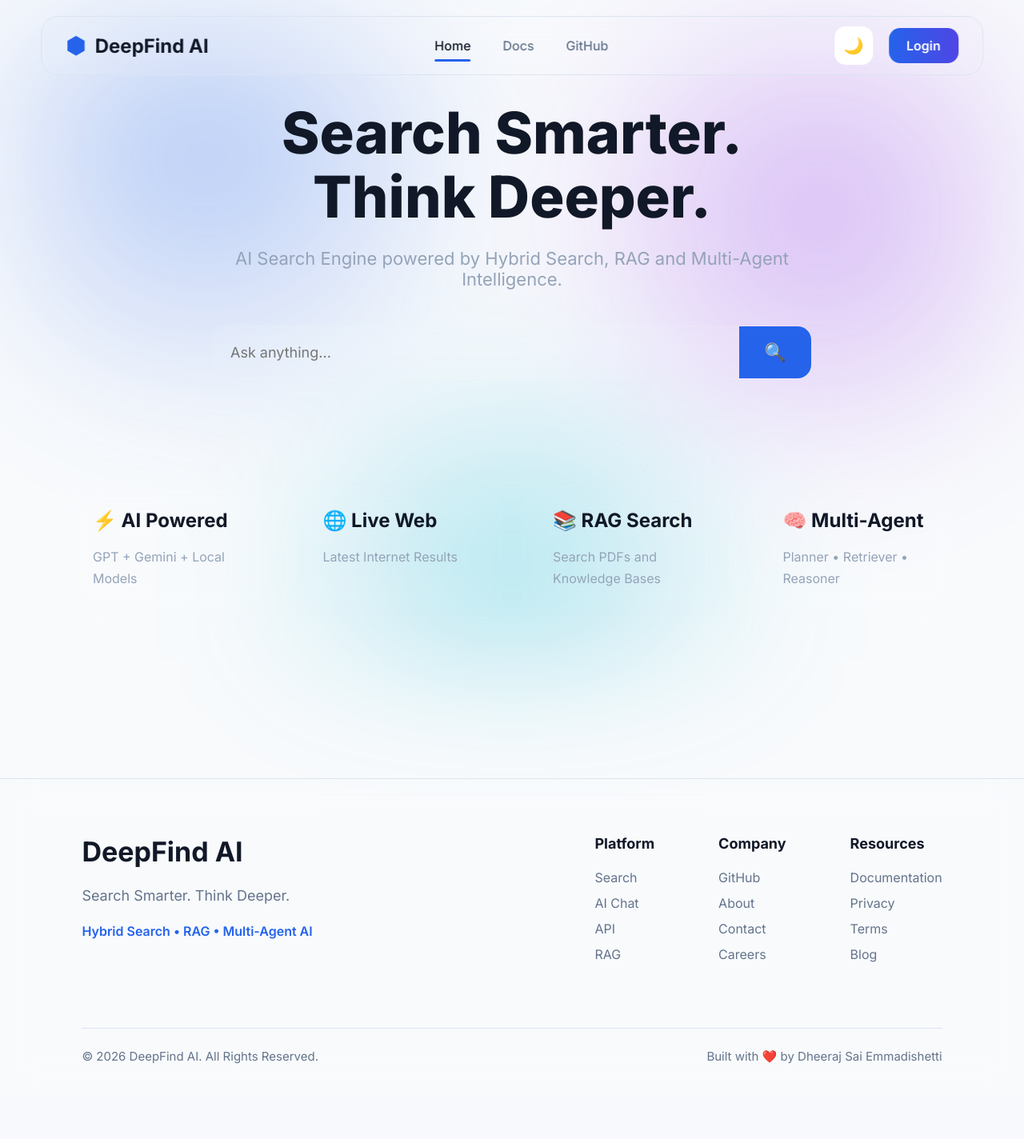
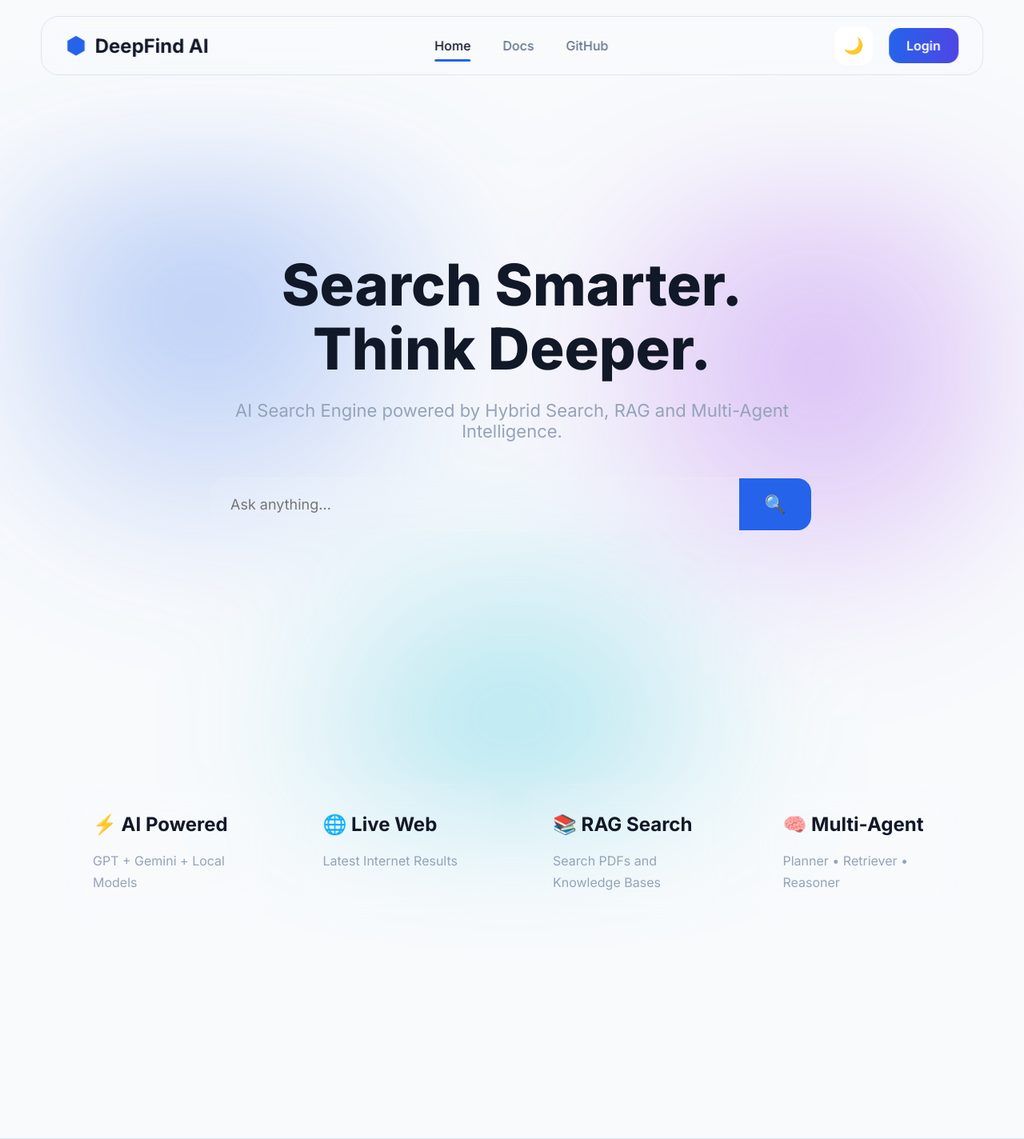
Before and after one commit to dheerajsaiweb0505/deepfind-ai, a Python web app: template app/templates/home.html in a window 1280 px wide. Shown: the top 1424 px of the page at 80% size. Before the commit the page ends 1330 px from the top, so only its background shows below. Run offline with Jinja, Linux system fonts and the light colour scheme; the template is opened without the code that fills it, so the values that code supplies are empty.

```diff
--- a/app/templates/home.html
+++ b/app/templates/home.html
@@ -67,6 +67,12 @@
     </div>
 
 </nav>
+<style>
+  section {
+    /* 80px space on top and bottom, 0 on left and right */
+    margin: 190px 0;
+  }
+</style>
 <section class="hero">
 
     <h1>
@@ -91,11 +97,8 @@
                 type="text"
                 placeholder="Ask anything..."
         >
-
         <button>
-
             🔍
-
         </button>
 
     </div>
@@ -193,18 +196,14 @@
             <div>
 
                 <h3>Company</h3>
-
                 <a href="#">GitHub</a>
                 <a href="#">About</a>
                 <a href="#">Contact</a>
                 <a href="#">Careers</a>
-
             </div>
 
             <div>
-
                 <h3>Resources</h3>
-
                 <a href="#">Documentation</a>
                 <a href="#">Privacy</a>
                 <a href="#">Terms</a>
```
